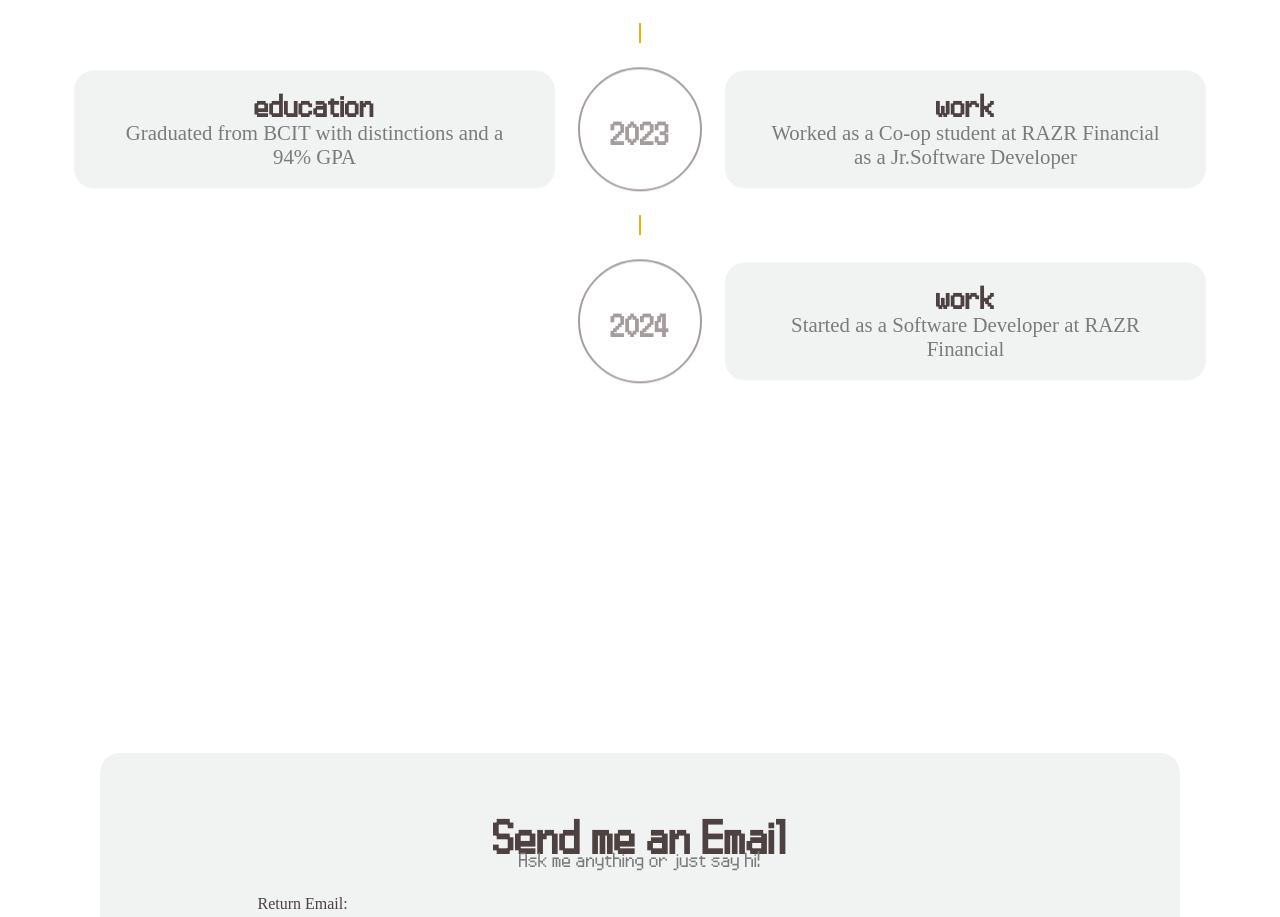
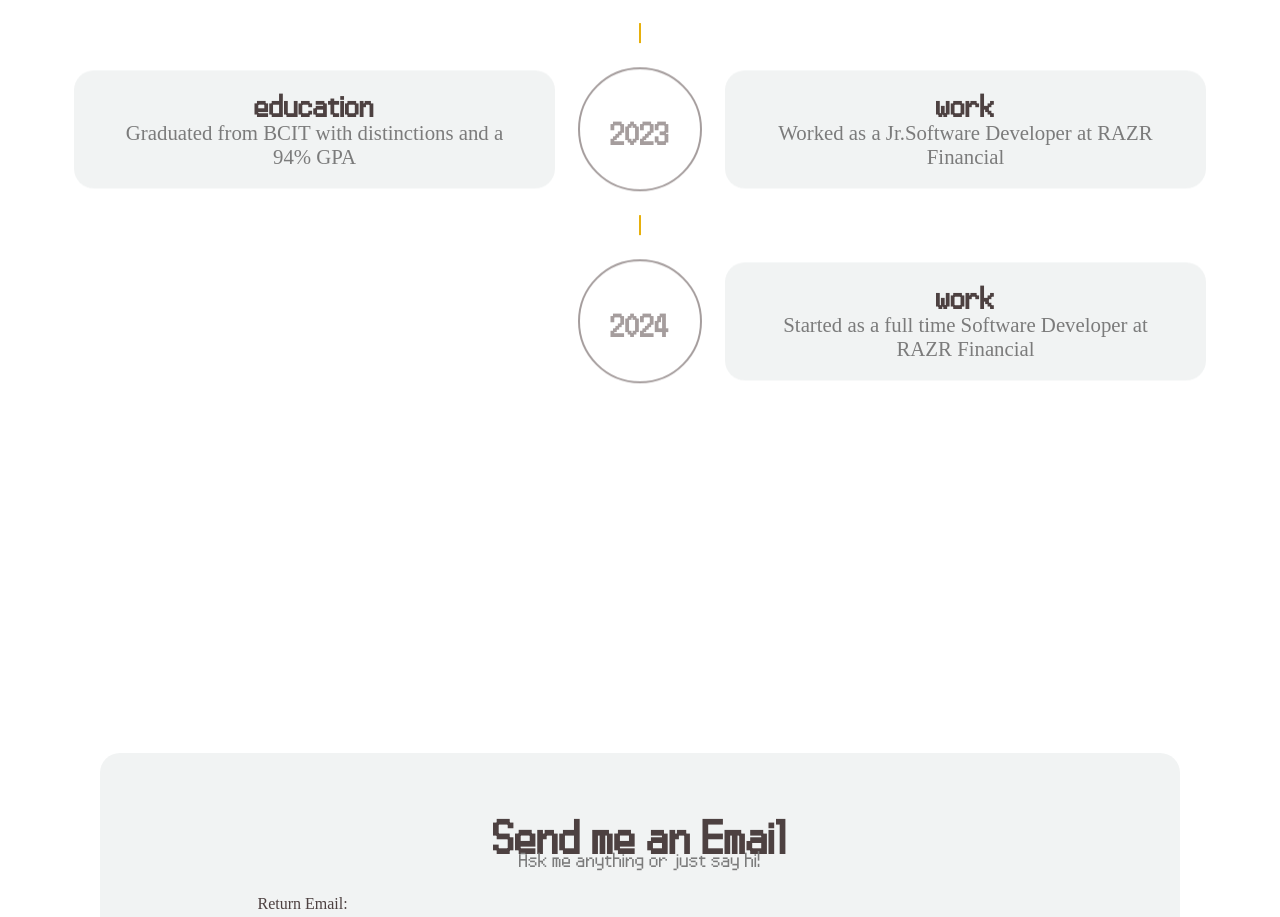
Before and after one commit to Fishfinna/personal-website-react-migration, a React (Vite) app: page / in a window 1280 px wide. Shown: the part 2662-3579 px from the top of the page. Built offline with nearby package versions, Linux system fonts and the light colour scheme.

Commit message:
edited the messages a little

```diff
--- a/src/components/career-path/careerPath.tsx
+++ b/src/components/career-path/careerPath.tsx
@@ -27,8 +27,7 @@ export function CareerPath() {
     {
       year: 2023,
       type: "work",
-      details:
-        "Worked as a Co-op student at RAZR Financial as a Jr.Software Developer",
+      details: "Worked as a Jr.Software Developer at RAZR Financial",
     },
     {
       year: 2023,
@@ -38,7 +37,7 @@ export function CareerPath() {
     {
       year: 2024,
       type: "work",
-      details: "Started as a Software Developer at RAZR Financial",
+      details: "Started as a full time Software Developer at RAZR Financial",
     },
   ];
 
```
